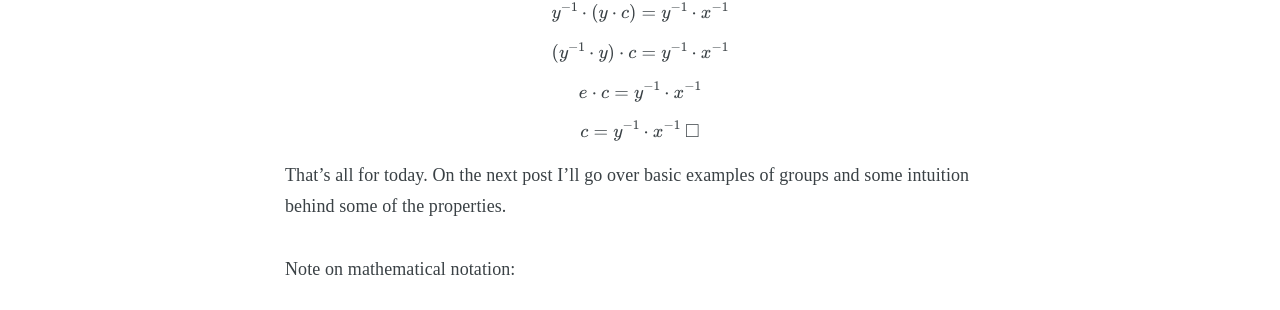
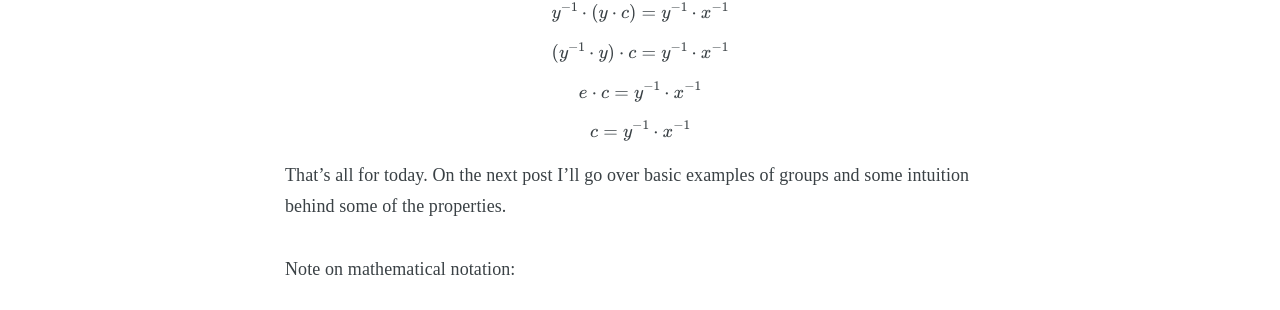
Before and after one commit to jamiecayley/jamiecayley.github.io, a Jekyll site: the page built from _posts/2016-04-06-An-Introduction-To-Abstract-Algebra-1.md, in a window 1280 px wide and 900 px high, scrolled down 1742 px. Shown: the part 139-449 px from the top of the window. Built offline with Jekyll 4.4.1, drawn with Linux system fonts in a browser that asks for light colours; some web fonts are replaced; formulas are drawn with MathJax 3.

Commit message:
Update 2016-04-06-An-Introduction-To-Abstract-Algebra-1.md

```diff
--- a/_posts/2016-04-06-An-Introduction-To-Abstract-Algebra-1.md
+++ b/_posts/2016-04-06-An-Introduction-To-Abstract-Algebra-1.md
@@ -45,7 +45,7 @@
 
 $$e \cdot c = y^{-1} \cdot x^{-1}$$
 
-$$c = y^{-1} \cdot x^{-1} \text{                                                               } \square$$
+$$c = y^{-1} \cdot x^{-1}$$
 
 That's all for today. On the next post I'll go over basic examples of groups and some intuition behind some of the properties.
 
```
